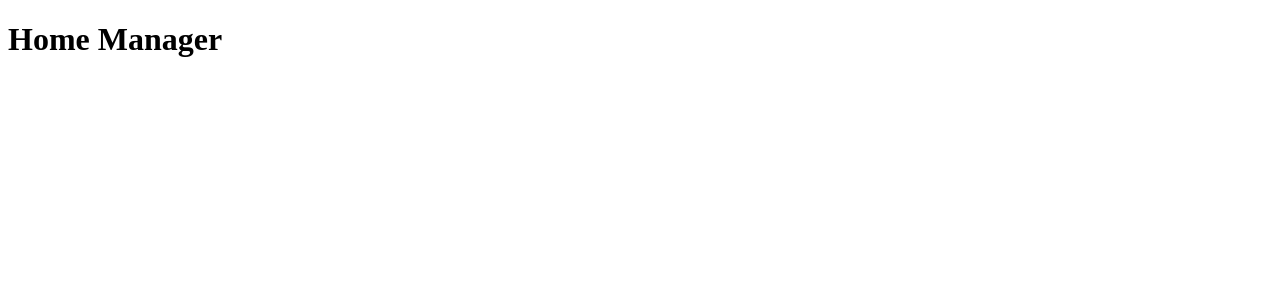
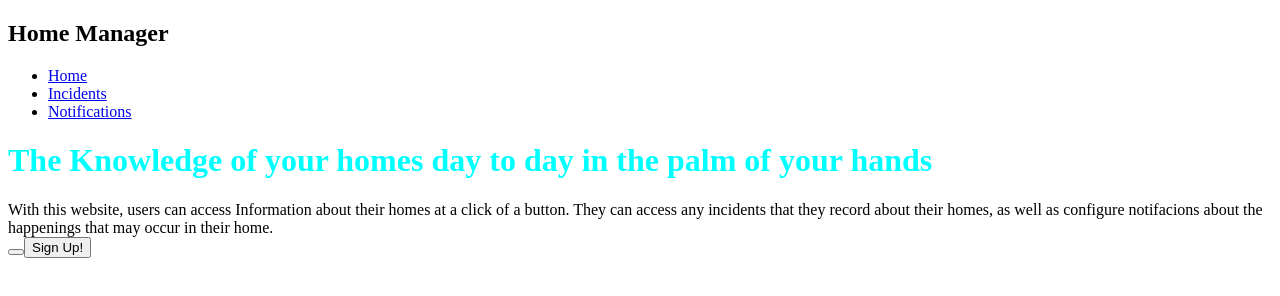
Before and after one commit to KevinMcGregor242/LandingPage, a plain HTML site: page index.html in a window 1280 px wide. Drawn offline with Linux system fonts and the light colour scheme.

Commit message:
Add Image to HTML and Made Classes

```diff
--- a/index.html
+++ b/index.html
@@ -5,9 +5,25 @@
     <meta http-equiv="X-UA-Compatible" content="IE=edge">
     <meta name="viewport" content="width=device-width, initial-scale=1.0">
     <title>Document</title>
+    <link rel="stylesheet" href="styles.css">
 </head>
 <body>
-    <h1>Home Manager</h1>
-    <p></p>
+    <div class = headercontainer>
+    <h2>Home Manager</h2></div>
+    <ul class = headeritems>
+    <li><a href="#">Home</a></li>
+    <li><a href="#">Incidents</a></li>
+    <li><a href="#">Notifications</a></li> </ul>
+    <div class="headercontainer2">
+        <h1>The Knowledge of your homes day to day in the palm of your hands</h1>
+    </div>
+    <div class ="textcontainer2">
+        <text>With this website, users can access Information about their homes at a click of a button. They can access any incidents that they record about their homes, as well as configure notifacions about the happenings that may occur in their home.</text>
+        <div><button class = "button1">
+            <button>Sign Up!</button>
+        </button>
+    </div>
+    </div>
+    <!--<img src="./images/homemanager.jpg" alt="barberry"> -- have to reduce the size -->
 </body>
 </html>
--- a/styles.css
+++ b/styles.css
@@ -0,0 +1,3 @@
+h1{
+    color: aqua;
+}
```
Also changed, not shown: images/homemanager.jpg (added).
